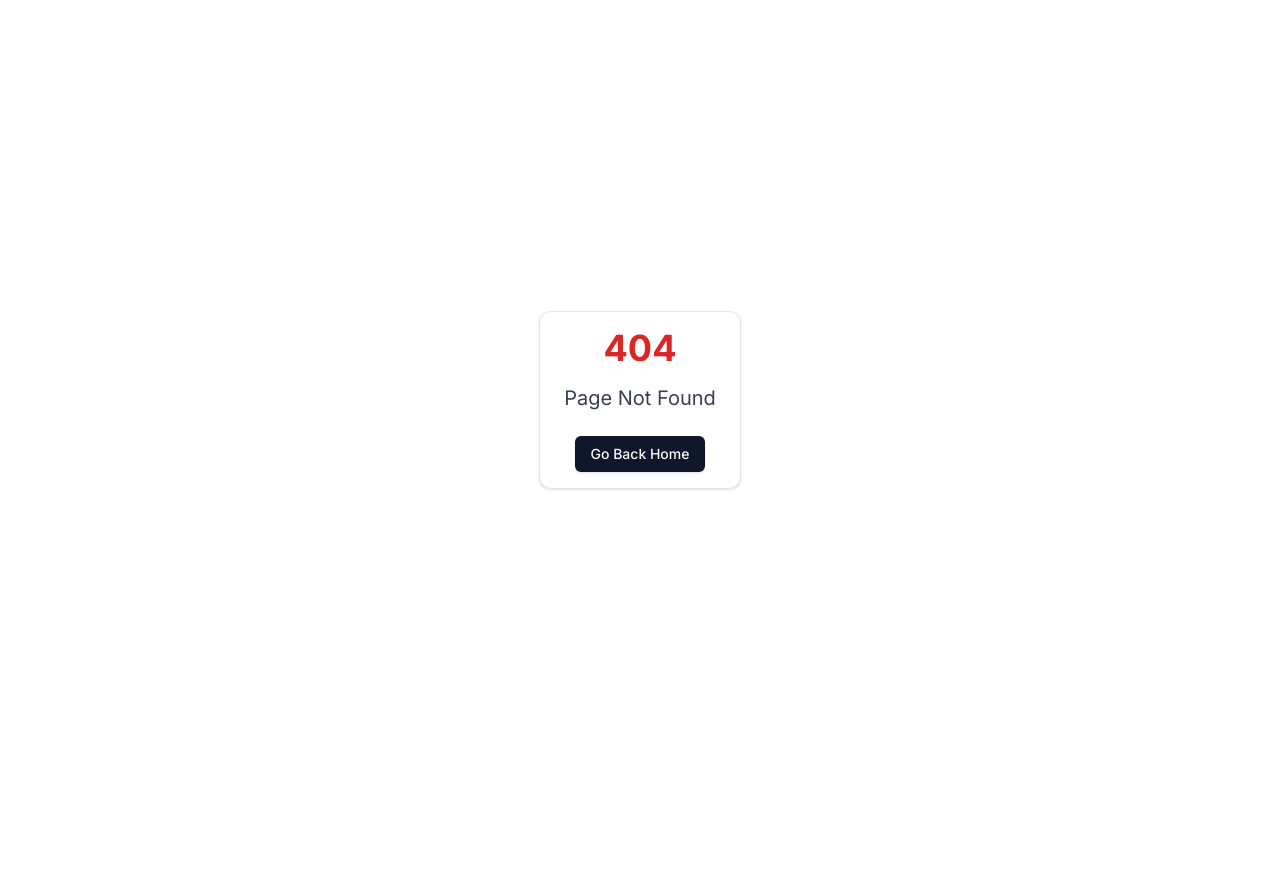
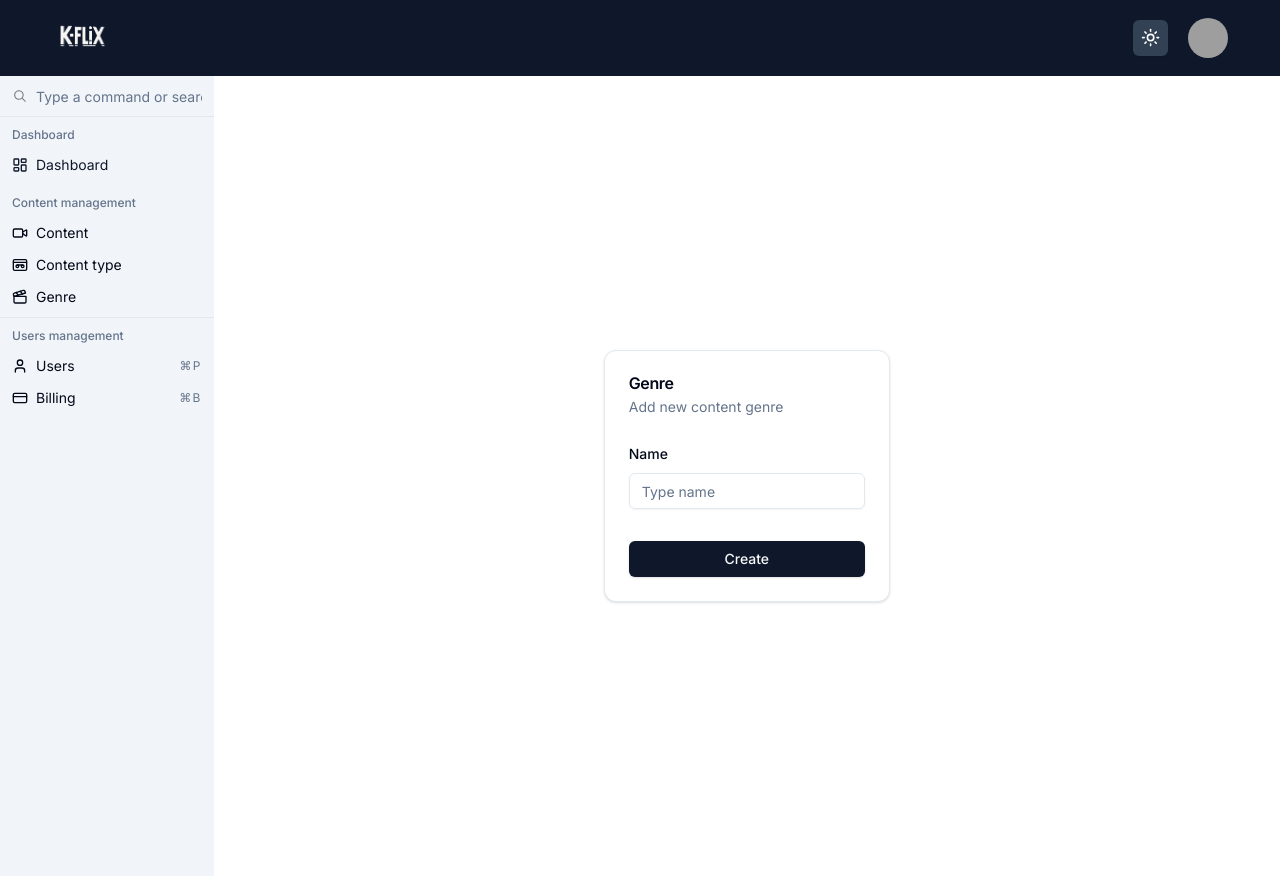
Before and after one commit to mekontso/k-flix, a Next.js app: page /admin/genre/create in a window 1280 px wide. Before the commit this address had no page. Before the commit the page ends 800 px from the top, so only its background shows below. Built offline with nearby package versions, Linux system fonts and the light colour scheme; grey boxes are pictures that could not be loaded.

Commit message:
Add content form

```diff
--- a/package.json
+++ b/package.json
@@ -9,10 +9,12 @@
     "lint": "next lint"
   },
   "dependencies": {
+    "@hookform/resolvers": "^3.9.0",
     "@radix-ui/react-avatar": "^1.1.0",
     "@radix-ui/react-dialog": "^1.1.1",
     "@radix-ui/react-dropdown-menu": "^2.1.1",
     "@radix-ui/react-icons": "^1.3.0",
+    "@radix-ui/react-label": "^2.1.0",
     "@radix-ui/react-slot": "^1.1.0",
     "@radix-ui/react-toast": "^1.2.1",
     "class-variance-authority": "^0.7.0",
@@ -23,8 +25,10 @@
     "next-themes": "^0.3.0",
     "react": "^18",
     "react-dom": "^18",
+    "react-hook-form": "^7.52.1",
     "tailwind-merge": "^2.4.0",
-    "tailwindcss-animate": "^1.0.7"
+    "tailwindcss-animate": "^1.0.7",
+    "zod": "^3.23.8"
   },
   "devDependencies": {
     "@types/node": "^20",
--- /dev/null
+++ b/src/app/(admin)/admin/genre/create/page.tsx
@@ -0,0 +1,11 @@
+import React from "react";
+import GenreForm from "@/components/admin/genre/GenreForm";
+
+const Page: React.FC = () => {
+    return (
+        <div className="flex items-center justify-center h-full">
+    <GenreForm/>
+    </div>)
+}
+
+export default Page;
--- a/src/app/(admin)/admin/genre/page.tsx
+++ b/src/app/(admin)/admin/genre/page.tsx
@@ -1,7 +1,21 @@
 import React from "react";
+import {Button} from "@/components/ui/button";
+import Link from "next/link";
+import {Plus} from "lucide-react";
 
 const Page: React.FC = () => {
-    return (<>Genre page</>)
+    return (<div>
+        <div className="flex justify-between">
+            <h1>Genre</h1>
+            <Button >
+                <Link href="/admin/genre/create" className="flex items-center">
+                    <Plus/>
+                    <span className="ml-2">New</span>
+                </Link>
+            </Button>
+        </div>
+        <div>Data table here</div>
+    </div>)
 }
 
 export default Page;
--- a/src/app/(admin)/layout.tsx
+++ b/src/app/(admin)/layout.tsx
@@ -9,7 +9,7 @@
             <div className="hidden md:block h-[100vh]">
                 <Sidebar/>
             </div>
-            <div className="container p-5 w-full md:max-w-[1140px]">{children}</div>
+            <div className="container p-5 w-full md:max-w-[1140px] py-8" >{children}</div>
 
         </div>
     </>
--- a/src/components/admin/Sidebar.tsx
+++ b/src/components/admin/Sidebar.tsx
@@ -10,7 +10,17 @@
     CommandSeparator,
     CommandShortcut,
 } from "@/components/ui/command"
-import {CreditCard, Folders, LayoutDashboard, Newspaper, Settings, User, Video, Videotape} from "lucide-react";
+import {
+    Clapperboard,
+    CreditCard,
+    Folders,
+    LayoutDashboard,
+    Newspaper,
+    Settings,
+    User,
+    Video,
+    Videotape
+} from "lucide-react";
 import Link from "next/link";
 
 
@@ -36,7 +46,7 @@
                         <Link href="/admin/content-type">Content type</Link>
                     </CommandItem>
                     <CommandItem>
-                        <Videotape className="mr-2 h-4 w-4"/>
+                        <Clapperboard className="mr-2 h-4 w-4"/>
                         <Link href="/admin/genre">Genre</Link>
                     </CommandItem>
                 </CommandGroup>
--- /dev/null
+++ b/src/components/admin/genre/GenreForm.tsx
@@ -0,0 +1,45 @@
+"use client"
+import React from 'react';
+import {z} from "zod";
+import {useForm} from "react-hook-form";
+import {zodResolver} from "@hookform/resolvers/zod";
+import {Card, CardContent, CardDescription, CardHeader, CardTitle} from "@/components/ui/card";
+import {Form} from "@/components/ui/form";
+import FormInputField from "@/components/global/FormInputField";
+import {Button} from "@/components/ui/button";
+
+const formSchema = z.object({
+    name: z.string().min(1, {message: "Name is required"}),
+})
+
+type formType = z.infer<typeof formSchema>
+
+const GenreForm: React.FC = () => {
+    // Initialize the form with react-hook-form and zodResolver
+    const form = useForm<formType>({
+        resolver: zodResolver(formSchema), defaultValues: {
+            name: '',
+        },
+    });
+    const handleFormSubmit = (data: formType) => {
+        console.log(data)
+    }
+    return (<Card>
+        <CardHeader>
+            <CardTitle>Genre </CardTitle>
+            <CardDescription>Add new content genre</CardDescription>
+        </CardHeader>
+        <CardContent className='space-y-2'>
+            <Form {...form}>
+                <form onSubmit={form.handleSubmit(handleFormSubmit)} className="space-y-8">
+                    <FormInputField control={form.control} label="Name" name="name" placeholder="Type name"
+                                    type="text"/>
+                    <Button className='w-full' type="submit">Create</Button>
+                </form>
+            </Form>
+        </CardContent>
+
+    </Card>);
+};
+
+export default GenreForm;
--- /dev/null
+++ b/src/components/global/FormInputField.tsx
@@ -0,0 +1,25 @@
+import {Input} from "@/components/ui/input";
+import {Control} from "react-hook-form";
+import {FormControl, FormField, FormItem, FormLabel, FormMessage,} from "../ui/form";
+import React from "react";
+
+type FormInputProps = {
+    control: Control<any>; name: string; label: string; type: string; placeholder: string;
+};
+
+
+const FormInputField: React.FC<FormInputProps> = ({control, name, label, type, placeholder}) => {
+    return (<FormField
+            control={control}
+            name={name}
+            render={({field}) => (<FormItem>
+                    <FormLabel>{label}</FormLabel>
+                    <FormControl>
+                        <Input type={type} placeholder={placeholder} {...field} />
+                    </FormControl>
+                    <FormMessage/>
+                </FormItem>)}
+        />);
+};
+
+export default FormInputField;
--- /dev/null
+++ b/src/components/ui/form.tsx
@@ -0,0 +1,178 @@
+"use client"
+
+import * as React from "react"
+import * as LabelPrimitive from "@radix-ui/react-label"
+import { Slot } from "@radix-ui/react-slot"
+import {
+  Controller,
+  ControllerProps,
+  FieldPath,
+  FieldValues,
+  FormProvider,
+  useFormContext,
+} from "react-hook-form"
+
+import { cn } from "@/lib/utils"
+import { Label } from "@/components/ui/label"
+
+const Form = FormProvider
+
+type FormFieldContextValue<
+  TFieldValues extends FieldValues = FieldValues,
+  TName extends FieldPath<TFieldValues> = FieldPath<TFieldValues>
+> = {
+  name: TName
+}
+
+const FormFieldContext = React.createContext<FormFieldContextValue>(
+  {} as FormFieldContextValue
+)
+
+const FormField = <
+  TFieldValues extends FieldValues = FieldValues,
+  TName extends FieldPath<TFieldValues> = FieldPath<TFieldValues>
+>({
+  ...props
+}: ControllerProps<TFieldValues, TName>) => {
+  return (
+    <FormFieldContext.Provider value={{ name: props.name }}>
+      <Controller {...props} />
+    </FormFieldContext.Provider>
+  )
+}
+
+const useFormField = () => {
+  const fieldContext = React.useContext(FormFieldContext)
+  const itemContext = React.useContext(FormItemContext)
+  const { getFieldState, formState } = useFormContext()
+
+  const fieldState = getFieldState(fieldContext.name, formState)
+
+  if (!fieldContext) {
+    throw new Error("useFormField should be used within <FormField>")
+  }
+
+  const { id } = itemContext
+
+  return {
+    id,
+    name: fieldContext.name,
+    formItemId: `${id}-form-item`,
+    formDescriptionId: `${id}-form-item-description`,
+    formMessageId: `${id}-form-item-message`,
+    ...fieldState,
+  }
+}
+
+type FormItemContextValue = {
+  id: string
+}
+
+const FormItemContext = React.createContext<FormItemContextValue>(
+  {} as FormItemContextValue
+)
+
+const FormItem = React.forwardRef<
+  HTMLDivElement,
+  React.HTMLAttributes<HTMLDivElement>
+>(({ className, ...props }, ref) => {
+  const id = React.useId()
+
+  return (
+    <FormItemContext.Provider value={{ id }}>
+      <div ref={ref} className={cn("space-y-2", className)} {...props} />
+    </FormItemContext.Provider>
+  )
+})
+FormItem.displayName = "FormItem"
+
+const FormLabel = React.forwardRef<
+  React.ElementRef<typeof LabelPrimitive.Root>,
+  React.ComponentPropsWithoutRef<typeof LabelPrimitive.Root>
+>(({ className, ...props }, ref) => {
+  const { error, formItemId } = useFormField()
+
+  return (
+    <Label
+      ref={ref}
+      className={cn(error && "text-destructive", className)}
+      htmlFor={formItemId}
+      {...props}
+    />
+  )
+})
+FormLabel.displayName = "FormLabel"
+
+const FormControl = React.forwardRef<
+  React.ElementRef<typeof Slot>,
+  React.ComponentPropsWithoutRef<typeof Slot>
+>(({ ...props }, ref) => {
+  const { error, formItemId, formDescriptionId, formMessageId } = useFormField()
+
+  return (
+    <Slot
+      ref={ref}
+      id={formItemId}
+      aria-describedby={
+        !error
+          ? `${formDescriptionId}`
+          : `${formDescriptionId} ${formMessageId}`
+      }
+      aria-invalid={!!error}
+      {...props}
+    />
+  )
+})
+FormControl.displayName = "FormControl"
+
+const FormDescription = React.forwardRef<
+  HTMLParagraphElement,
+  React.HTMLAttributes<HTMLParagraphElement>
+>(({ className, ...props }, ref) => {
+  const { formDescriptionId } = useFormField()
+
+  return (
+    <p
+      ref={ref}
+      id={formDescriptionId}
+      className={cn("text-[0.8rem] text-muted-foreground", className)}
+      {...props}
+    />
+  )
+})
+FormDescription.displayName = "FormDescription"
+
+const FormMessage = React.forwardRef<
+  HTMLParagraphElement,
+  React.HTMLAttributes<HTMLParagraphElement>
+>(({ className, children, ...props }, ref) => {
+  const { error, formMessageId } = useFormField()
+  const body = error ? String(error?.message) : children
+
+  if (!body) {
+    return null
+  }
+
+  return (
+    <p
+      ref={ref}
+      id={formMessageId}
+      className={cn("text-[0.8rem] font-medium text-destructive", className)}
+      {...props}
+    >
+      {body}
+    </p>
+  )
+})
+FormMessage.displayName = "FormMessage"
+
+export {
+  useFormField,
+  Form,
+  FormItem,
+  FormLabel,
+  FormControl,
+  FormDescription,
+  FormMessage,
+  FormField,
+}
--- /dev/null
+++ b/src/components/ui/input.tsx
@@ -0,0 +1,25 @@
+import * as React from "react"
+
+import { cn } from "@/lib/utils"
+
+export interface InputProps
+  extends React.InputHTMLAttributes<HTMLInputElement> {}
+
+const Input = React.forwardRef<HTMLInputElement, InputProps>(
+  ({ className, type, ...props }, ref) => {
+    return (
+      <input
+        type={type}
+        className={cn(
+          "flex h-9 w-full rounded-md border border-input bg-transparent px-3 py-1 text-sm shadow-sm transition-colors file:border-0 file:bg-transparent file:text-sm file:font-medium placeholder:text-muted-foreground focus-visible:outline-none focus-visible:ring-1 focus-visible:ring-ring disabled:cursor-not-allowed disabled:opacity-50",
+          className
+        )}
+        ref={ref}
+        {...props}
+      />
+    )
+  }
+)
+Input.displayName = "Input"
+
+export { Input }
--- /dev/null
+++ b/src/components/ui/label.tsx
@@ -0,0 +1,26 @@
+"use client"
+
+import * as React from "react"
+import * as LabelPrimitive from "@radix-ui/react-label"
+import { cva, type VariantProps } from "class-variance-authority"
+
+import { cn } from "@/lib/utils"
+
+const labelVariants = cva(
+  "text-sm font-medium leading-none peer-disabled:cursor-not-allowed peer-disabled:opacity-70"
+)
+
+const Label = React.forwardRef<
+  React.ElementRef<typeof LabelPrimitive.Root>,
+  React.ComponentPropsWithoutRef<typeof LabelPrimitive.Root> &
+    VariantProps<typeof labelVariants>
+>(({ className, ...props }, ref) => (
+  <LabelPrimitive.Root
+    ref={ref}
+    className={cn(labelVariants(), className)}
+    {...props}
+  />
+))
+Label.displayName = LabelPrimitive.Root.displayName
+
+export { Label }
```
Also changed, not shown: 1 other file (tests, documents, lock files or other folders).
